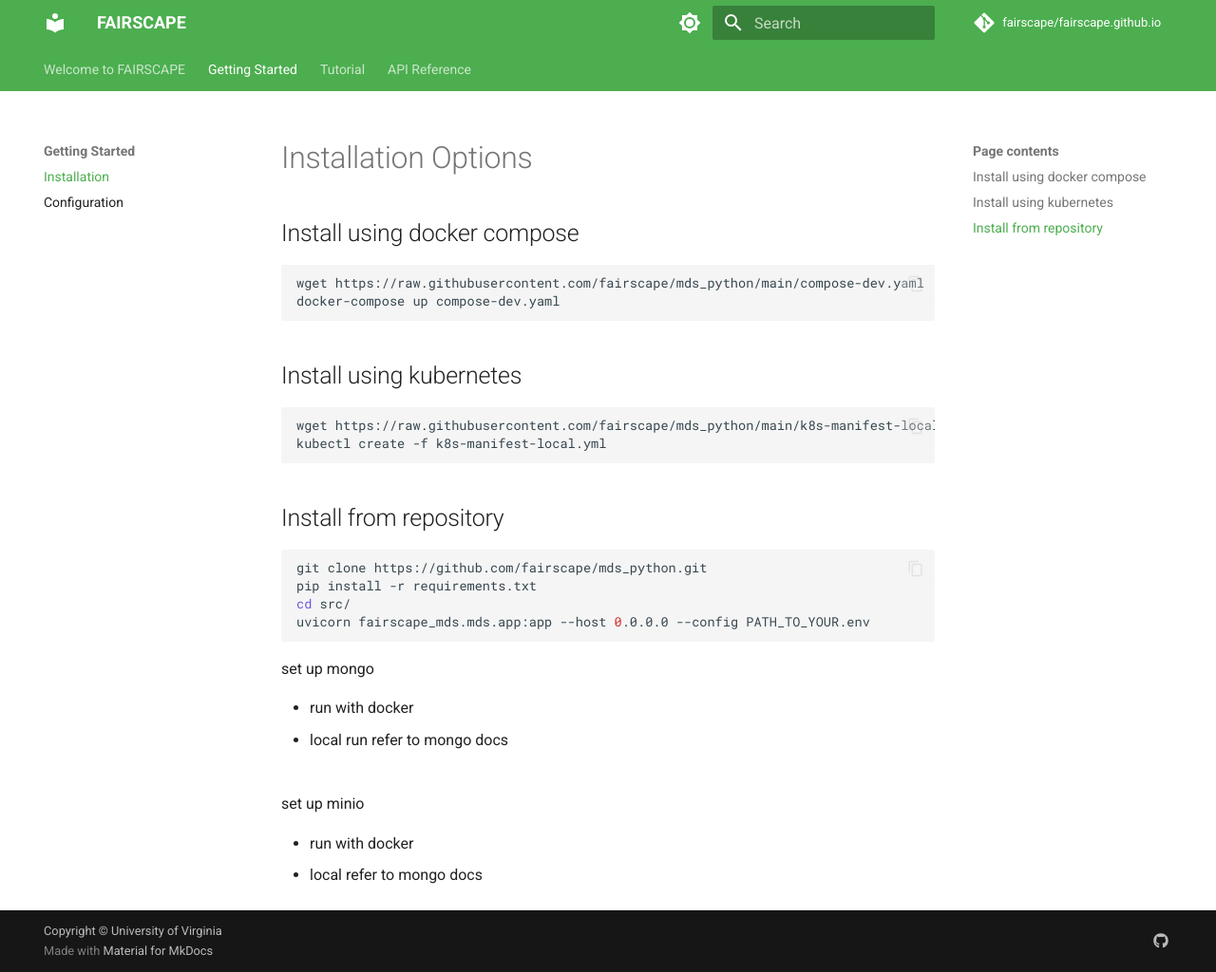
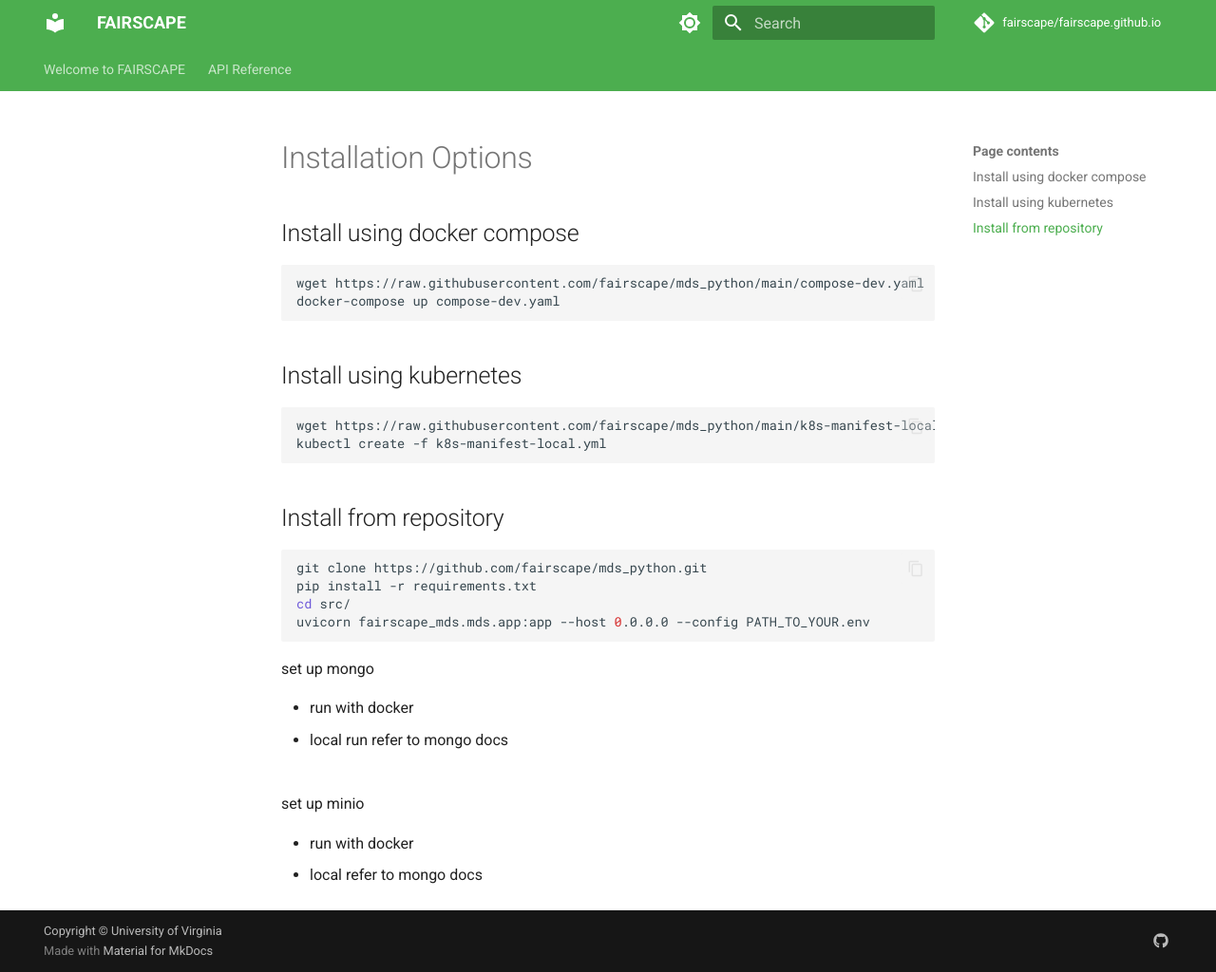
Before and after one commit to fairscape/fairscape.github.io, an MkDocs documentation site: the page built from docs/getting-started/installation.md, in a window 1280 px wide and 1024 px high. Shown: the whole window at 95% size. Built offline with MkDocs 1.6.1 and Material for MkDocs 9.7.7, drawn with Linux system fonts in a browser that asks for light colours; comment, search, counter and statistics services are not loaded; some of the changed lines change nothing that is shown.

Commit message:
hide getting started for now

```diff
--- a/mkdocs.yml
+++ b/mkdocs.yml
@@ -46,12 +46,12 @@
   # - Fairscape CLI:
   #     - Code: https://github.com/fairscape/fairscape-cli/
   #     - Docs: https://fairscape.github.io/fairscape-cli/
-  - Getting Started:
-      - Installation: getting-started/installation.md
-      - Configuration: getting-started/configuration.md
-  - Tutorial:
-      - Logging In: tutorial/login.md
-      - Operations with rocrates: tutorial/rocrate.md
+  # - Getting Started:
+  #     - Installation: getting-started/installation.md
+  #     - Configuration: getting-started/configuration.md
+  # - Tutorial:
+  #     - Logging In: tutorial/login.md
+  #     - Operations with rocrates: tutorial/rocrate.md
 
   - API Reference:
       - FAIRSCAPE API: api/index.md
```
